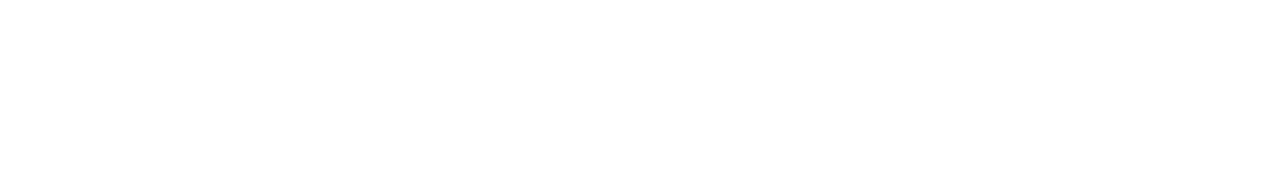
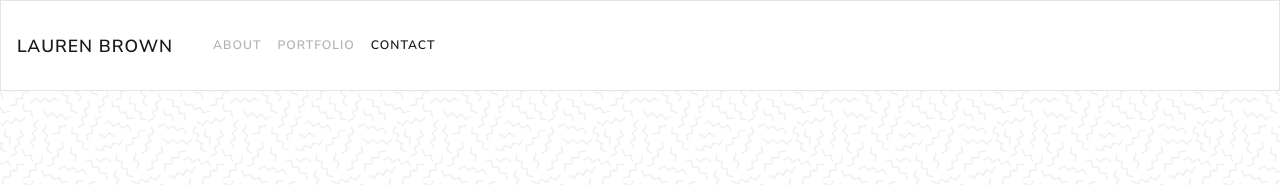
Before and after one commit to laurenbrown108/Responsiveness-Portfolio, a plain HTML site: page contact.html in a window 1280 px wide. Drawn offline with nearby package versions, Linux system fonts and the light colour scheme.

Commit message:
Added nav bar to portfolio and contac pages.

```diff
--- a/contact.html
+++ b/contact.html
@@ -4,8 +4,23 @@
     <meta charset="UTF-8">
     <meta name="viewport" content="width=device-width, initial-scale=1.0">
     <title>Contact</title>
+    <link rel="stylesheet" href="https://stackpath.bootstrapcdn.com/bootswatch/4.5.2/lux/bootstrap.min.css" crossorigin="anonymous">
+    <link rel="stylesheet" href="style.css" />
 </head>
 <body>
+    <nav class="navbar navbar-expand-lg navbar-light bg-light">
+        <a class="navbar-brand" href="#">Lauren Brown</a>
+        <button class="navbar-toggler" type="button" data-toggle="collapse" data-target="#navbarNavAltMarkup" aria-controls="navbarNavAltMarkup" aria-expanded="false" aria-label="Toggle navigation">
+          <span class="navbar-toggler-icon"></span>
+        </button>
+        <section class="collapse navbar-collapse" id="navbarNavAltMarkup">
+          <div class="navbar-nav">
+            <a class="nav-link" href="index.html">About</a>
+            <a class="nav-link" href="portfolio.html">Portfolio</a>
+           <a class="nav-link active" href="#">Contact <span class="sr-only">(current)</span></a>
+          </section>
+       </section>
+     </nav>
 
 </body>
 </html>
```
Also changed, not shown: index.html (+7 -8 lines), portfolio.html (+15 -1 lines), 1 other file.
